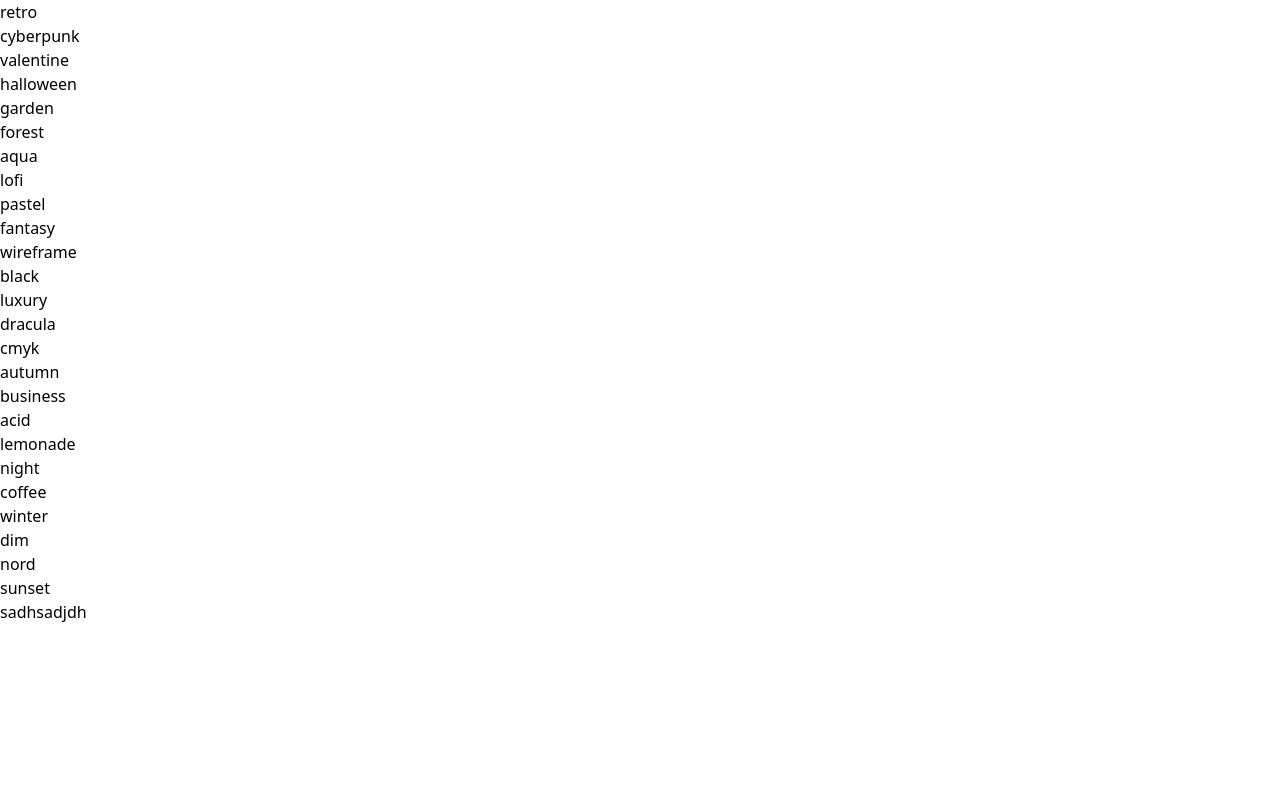
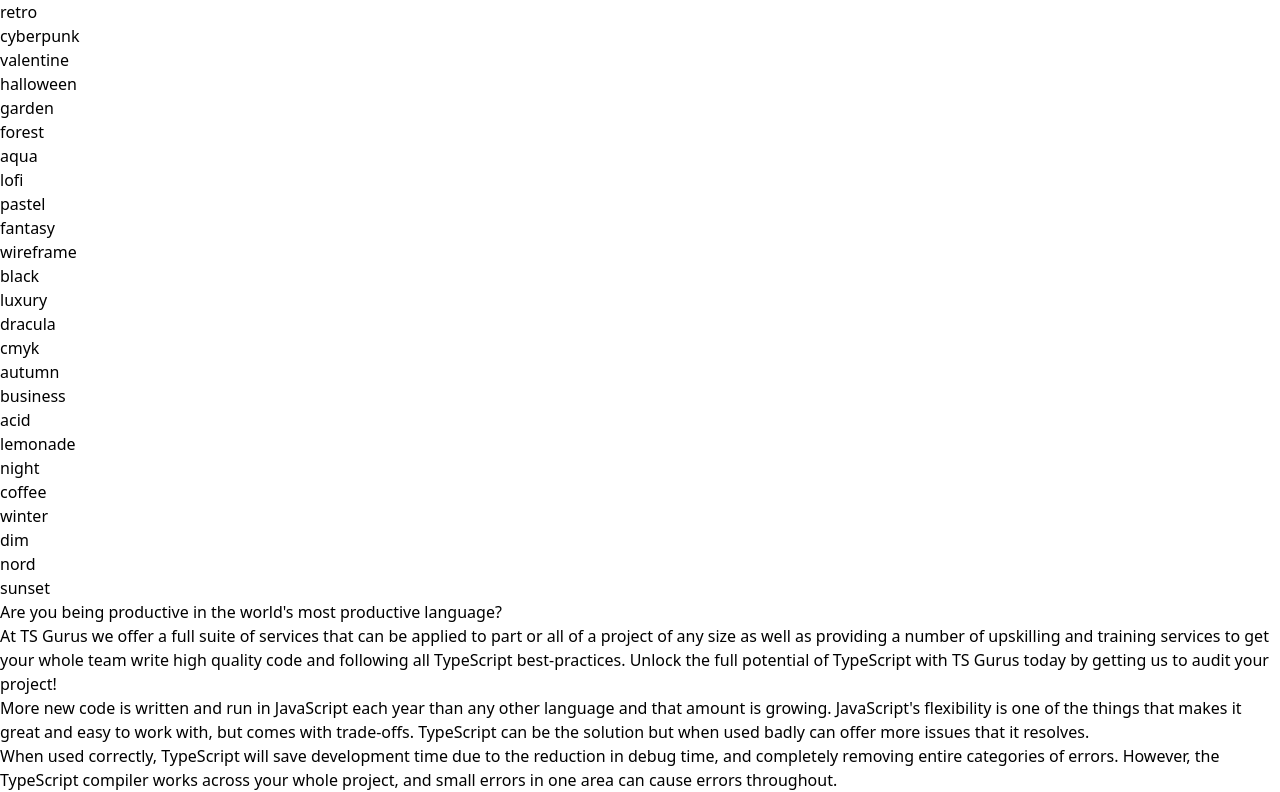
Before and after one commit to robMolloy/tsguru, a Next.js app: page / in a window 1280 px wide. Shown: the part 456-1248 px from the top of the page. Before the commit the page ends 1080 px from the top, so only its background shows below. Built offline with nearby package versions, Linux system fonts and the light colour scheme.

Commit message:
home page

```diff
--- a/src/pages/index.tsx
+++ b/src/pages/index.tsx
@@ -1,3 +1,40 @@
+import { Hero } from "@/components";
+
 export default function Home() {
-  return <div>sadhsadjdh</div>;
+  return (
+    <div>
+      <Hero className="py-32">
+        <div className="prose">
+          <h2>
+            Are you being productive in the world's most productive language?
+          </h2>
+
+          <p>
+            At TS Gurus we offer a full suite of services that can be applied to
+            part or all of a project of any size as well as providing a number
+            of upskilling and training services to get your whole team write
+            high quality code and following all TypeScript best-practices.
+            Unlock the full potential of TypeScript with TS Gurus today by
+            getting us to audit your project!
+          </p>
+        </div>
+      </Hero>
+
+      <div className="prose max-w-xxxl m-auto ">
+        <p>
+          More new code is written and run in JavaScript each year than any
+          other language and that amount is growing. JavaScript's flexibility is
+          one of the things that makes it great and easy to work with, but comes
+          with trade-offs. TypeScript can be the solution but when used badly
+          can offer more issues that it resolves.
+        </p>
+        <p>
+          When used correctly, TypeScript will save development time due to the
+          reduction in debug time, and completely removing entire categories of
+          errors. However, the TypeScript compiler works across your whole
+          project, and small errors in one area can cause errors throughout.
+        </p>
+      </div>
+    </div>
+  );
 }
```
Also changed, not shown: src/reference/tests.ts (added, +245 -0 lines).
